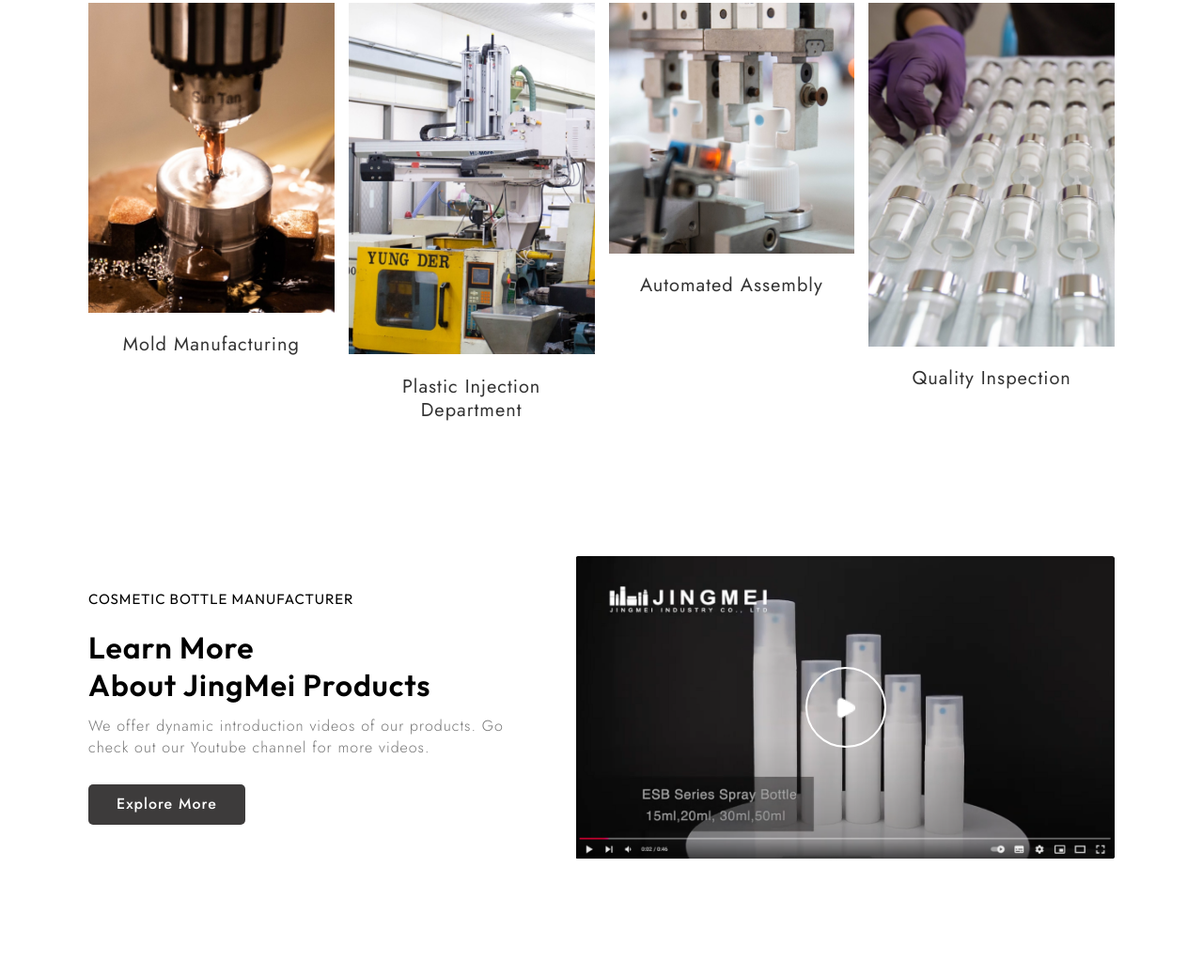
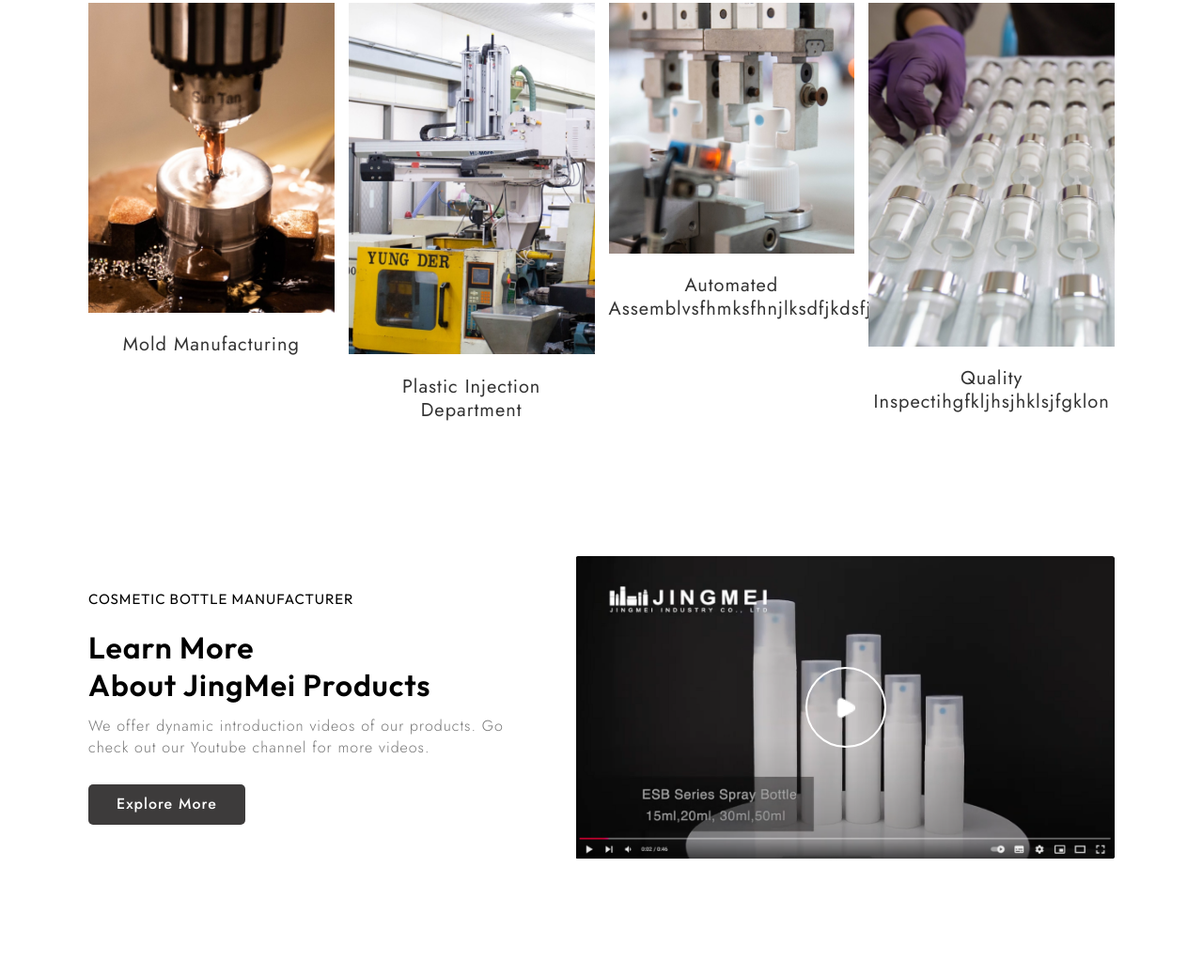
Before and after one commit to Derrick-Jhuang/jingmei-demo, a plain HTML site: page index.html in a window 1280 px wide. Shown: the part 1628-2667 px from the top of the page at 94% size. Drawn offline with Linux system fonts and the light colour scheme; files whose address does not match are found by name; a web font is replaced by a local one.

Commit message:
[修改]: test

```diff
--- a/index.html
+++ b/index.html
@@ -337,7 +337,7 @@
                 <img src="img/base/index/section2-pic03.png" alt="">
               </div>
               <h3 class="c-crd__text | el-reset block ff-jost font-size:20 font-weight:400 text:center">Automated
-                Assembly</h3>
+                Assemblvsfhmksfhnjlksdfjkdsfjkly</h3>
             </div>
           </li>
           <li data-aos="fade-up" data-aos-easing="ease">
@@ -346,7 +346,7 @@
                 <img src="img/base/index/section2-pic04.png" alt="">
               </div>
               <h3 class="c-crd__text | el-reset block ff-jost font-size:20 font-weight:400 text:center">Quality
-                Inspection</h3>
+                Inspectihgfkljhsjhklsjfgklon</h3>
             </div>
           </li>
         </ul>
```
Also changed, not shown: policy.html (+1 -1 lines).
